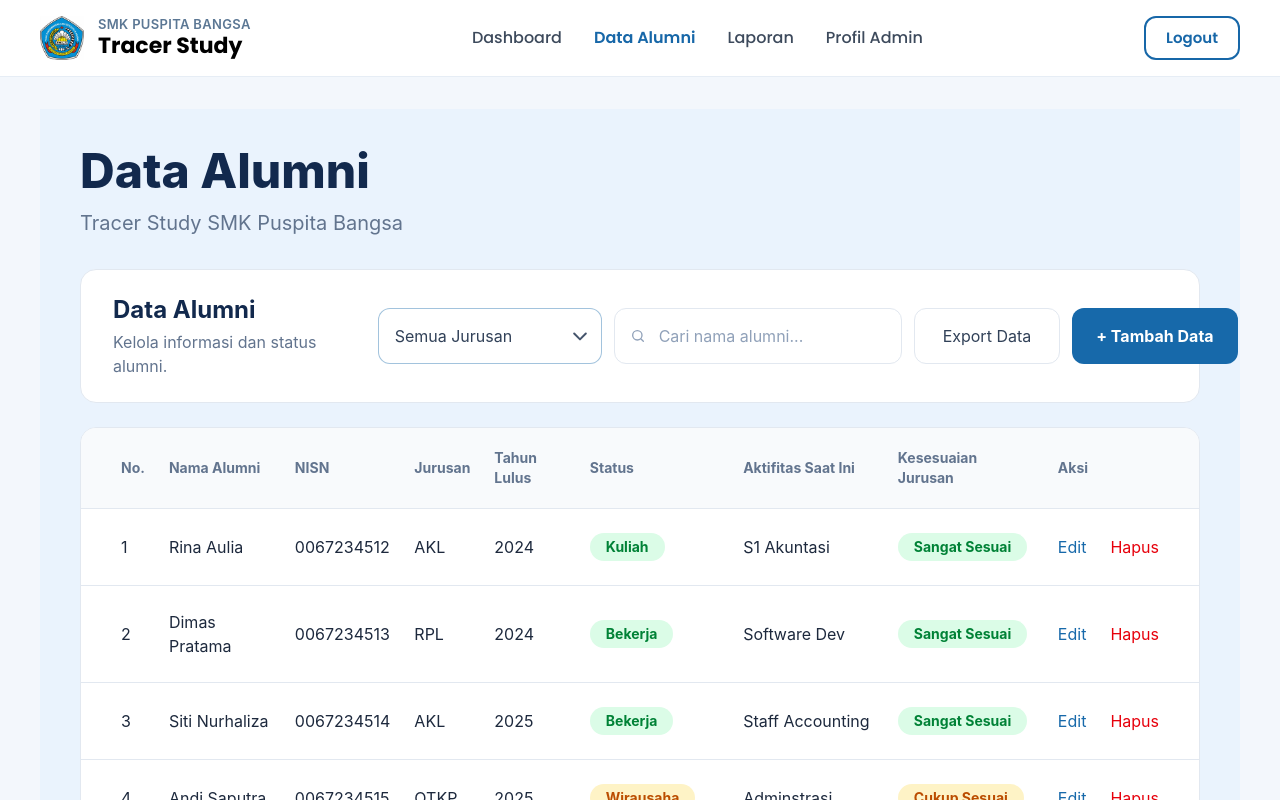
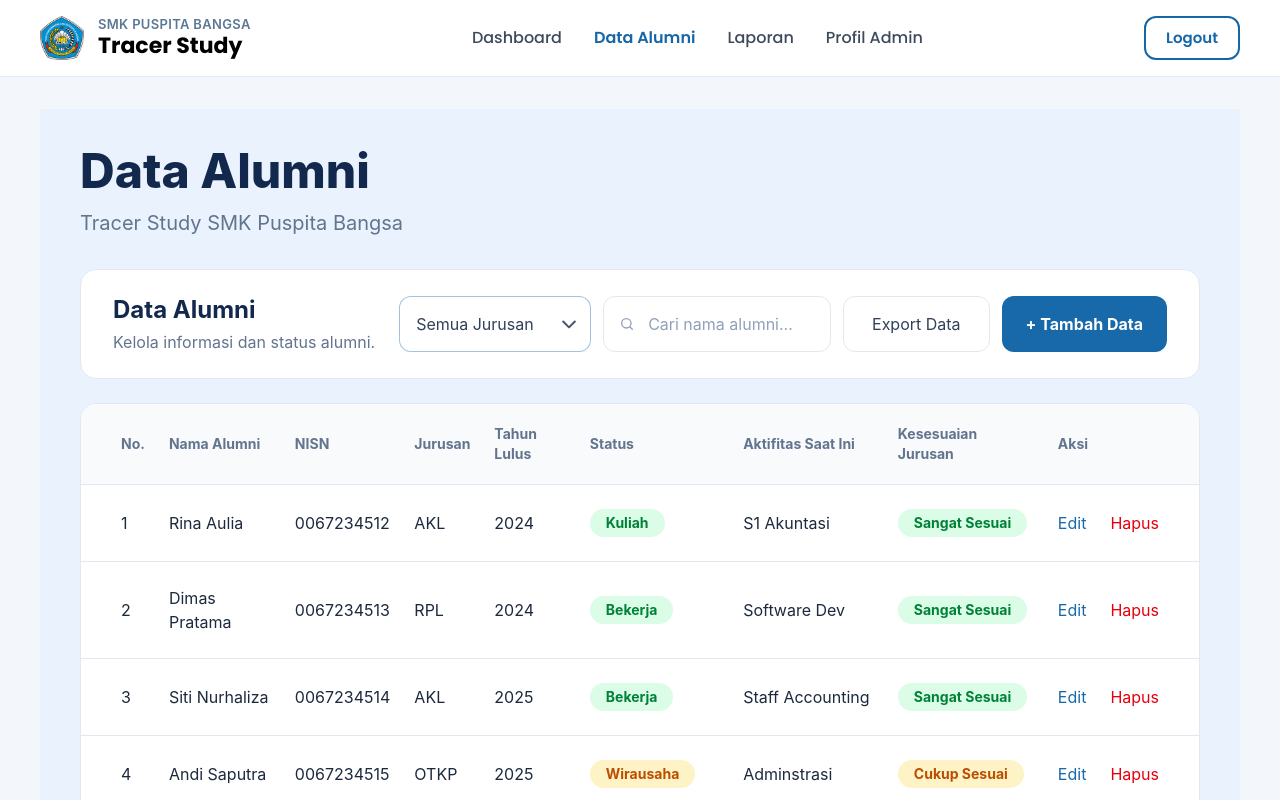
Before and after one commit to Agunnnnn/PROJECT_PKM, a React (Vite) app in the folder client/: page /admin/data in a window 1280 px wide. Shown: the top 800 px of the page. Built offline with nearby package versions, Linux system fonts and the light colour scheme; sample sign-in values are in the browser's storage; the HTML template or start-up script is replaced by a standard one.

Commit message:
update toolbarr over

```diff
--- a/client/src/pages/admin/DataAlumni.jsx
+++ b/client/src/pages/admin/DataAlumni.jsx
@@ -99,14 +99,14 @@ export default function DataAlumni({
 
       {/* Toolbar: di desktop berupa kartu, di mobile hanya kontrol */}
       <section className="mb-5 lg:mb-6 lg:flex lg:items-center lg:justify-between lg:gap-6 lg:rounded-2xl lg:border lg:border-slate-200 lg:bg-white lg:px-8 lg:py-6">
-        <div className="hidden lg:block">
+        <div className="hidden lg:block lg:shrink-0">
           <h2 className="text-2xl font-bold text-[#12294d]">Data Alumni</h2>
           <p className="mt-1 text-slate-500">Kelola informasi dan status alumni.</p>
         </div>
 
-        <div className="flex flex-wrap items-center gap-3 lg:flex-nowrap">
+        <div className="flex flex-wrap items-center gap-3 lg:min-w-0 lg:flex-1 lg:justify-end">
           {/* Cari */}
-          <label className="relative order-1 min-w-0 flex-1 lg:order-2 lg:w-72 lg:flex-none">
+          <label className="relative order-1 min-w-0 flex-1 lg:order-2 lg:min-w-[10rem] lg:max-w-xs">
             <span className="sr-only">Cari nama alumni</span>
             <svg
               viewBox="0 0 24 24"
@@ -139,12 +139,12 @@ export default function DataAlumni({
           </button>
 
           {/* Filter jurusan */}
-          <div className="relative order-3 lg:order-1">
+          <div className="relative order-3 shrink-0 lg:order-1">
             <select
               value={jurusan}
               onChange={(e) => setJurusan(e.target.value)}
               aria-label="Filter jurusan"
-              className="h-11 w-full appearance-none rounded-xl border border-slate-200 bg-white pl-4 pr-10 text-base text-slate-700 focus:border-[#1769aa] focus:outline-none focus:ring-2 focus:ring-[#1769aa]/20 lg:h-14 lg:w-56 lg:border-[#1769aa]/40"
+              className="h-11 w-full appearance-none rounded-xl border border-slate-200 bg-white pl-4 pr-10 text-base text-slate-700 focus:border-[#1769aa] focus:outline-none focus:ring-2 focus:ring-[#1769aa]/20 lg:h-14 lg:w-48 lg:border-[#1769aa]/40"
             >
               <option value="Semua">Semua Jurusan</option>
               {DAFTAR_JURUSAN.map((j) => (
```
